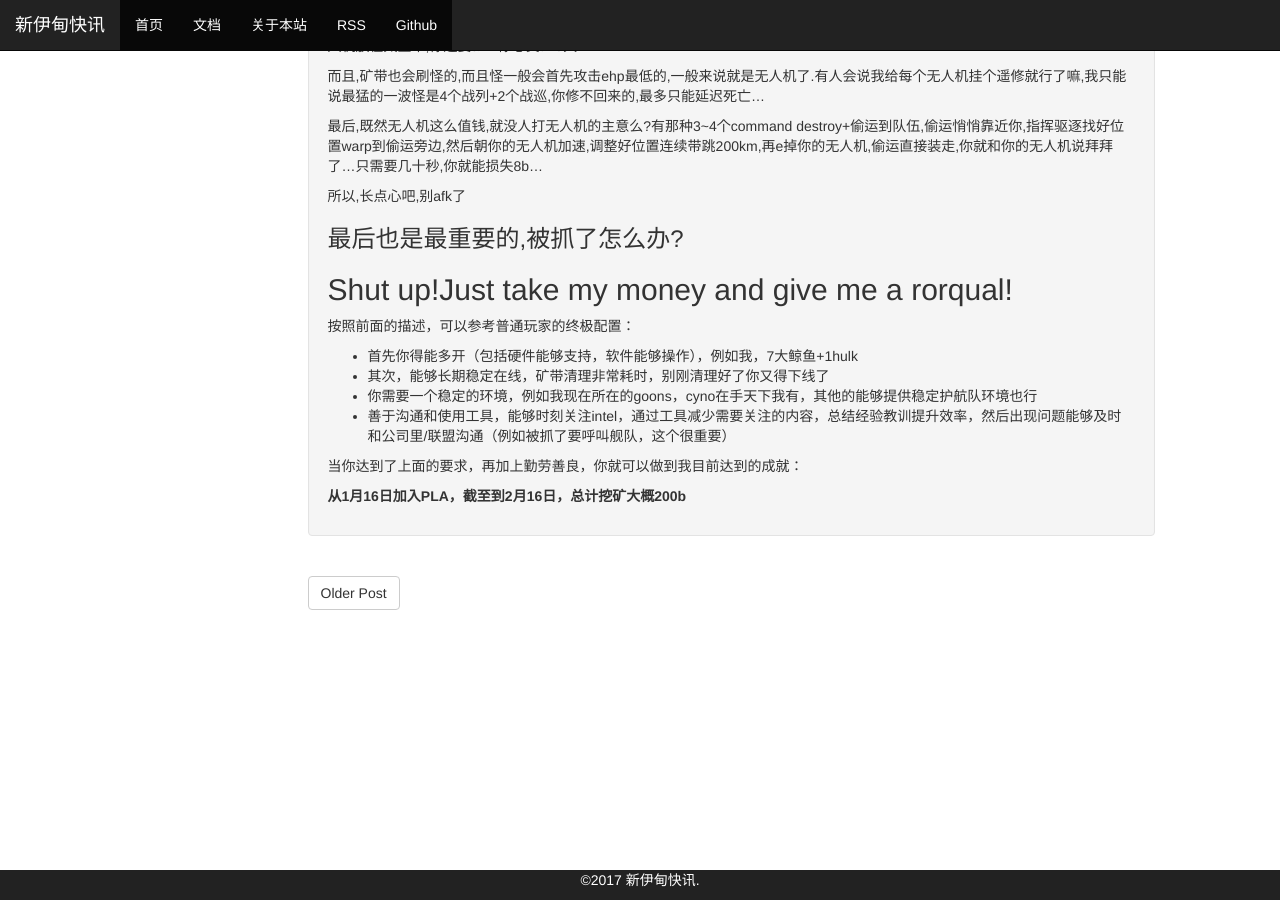
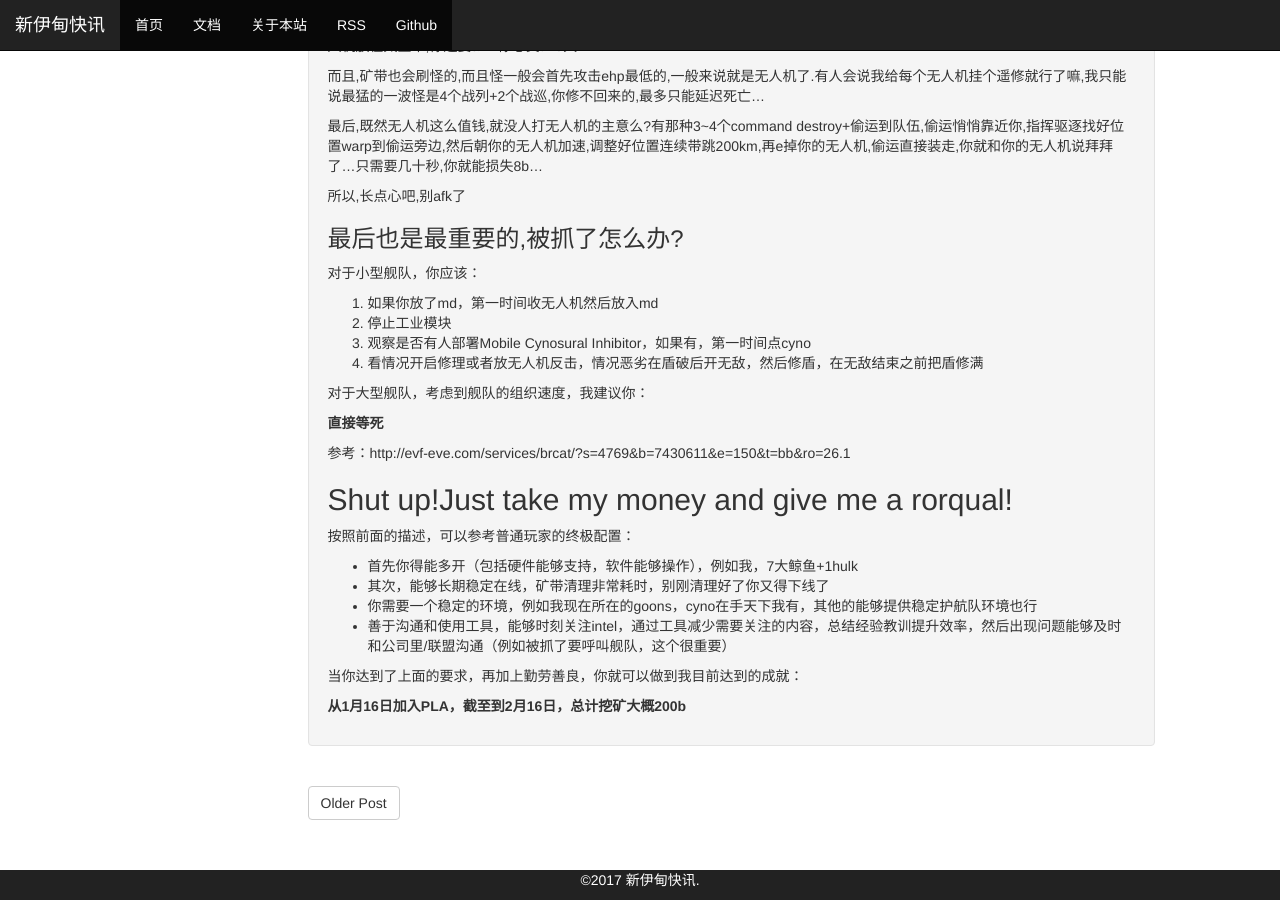
Before and after one commit to zhang98722/zhang98722.github.io, a Jekyll site: the page built from _posts/2017-03-13-guide-of-rorqual-mining.md, in a window 1280 px wide and 900 px high, scrolled down 6943 px. Built offline with Jekyll 4.4.1, drawn with Linux system fonts in a browser that asks for light colours; comment, search, counter and statistics services are not loaded.

Commit message:
Update 2017-03-13-guide-of-rorqual-mining.md

```diff
--- a/_posts/2017-03-13-guide-of-rorqual-mining.md
+++ b/_posts/2017-03-13-guide-of-rorqual-mining.md
@@ -143,6 +143,17 @@ PANIC技能到3级感觉就够用了，3级也很快，后面感觉意义不大
 
 ### 最后也是最重要的,被抓了怎么办? ###
 
+对于小型舰队，你应该：
+1. 如果你放了md，第一时间收无人机然后放入md
+2. 停止工业模块
+3. 观察是否有人部署Mobile Cynosural Inhibitor，如果有，第一时间点cyno
+4. 看情况开启修理或者放无人机反击，情况恶劣在盾破后开无敌，然后修盾，在无敌结束之前把盾修满
+
+对于大型舰队，考虑到舰队的组织速度，我建议你：
+
+__直接等死__
+
+参考：http://evf-eve.com/services/brcat/?s=4769&b=7430611&e=150&t=bb&ro=26.1
 
 ## Shut up!Just take my money and give me a rorqual! ##
 
```
